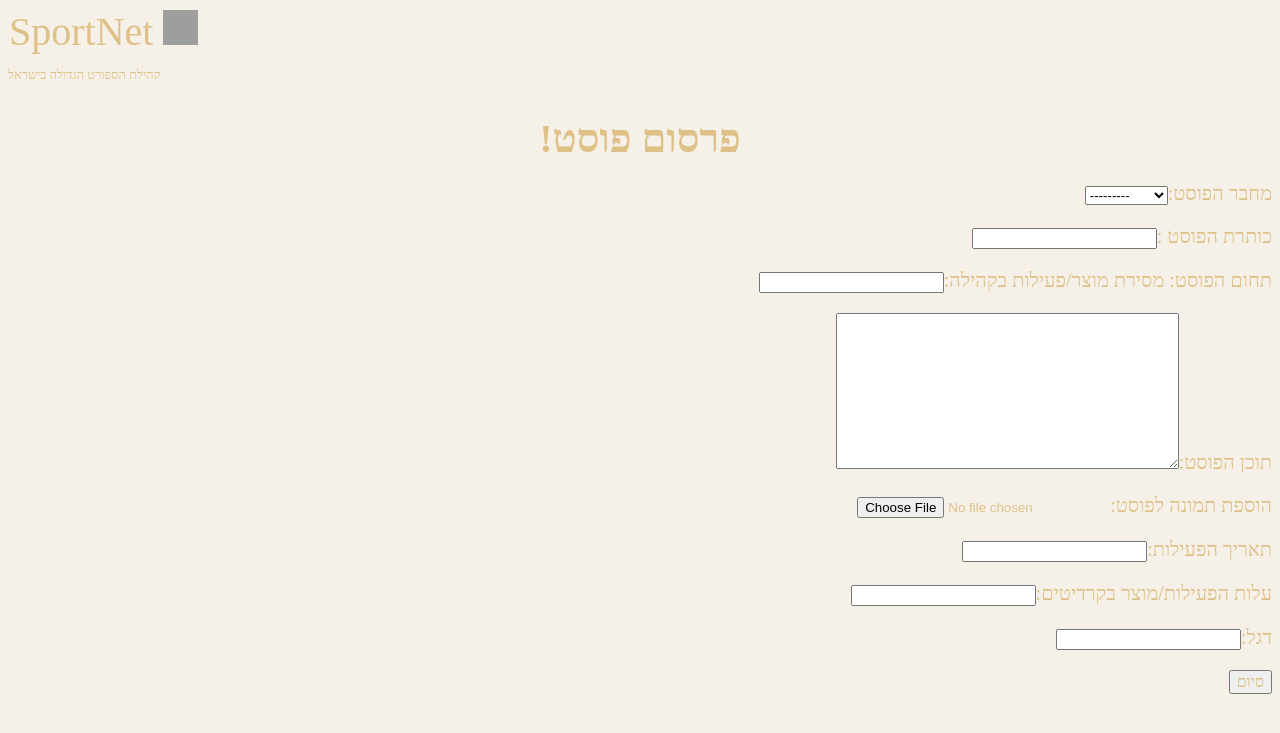
After one commit to oriyahazan/SportNet-Django-Project, a Django app: page /CreatPost/ in a window 1280 px wide. The commit adds this page. Shown: the top 733 px of the page. Run offline with Django 3.2, Linux system fonts and the light colour scheme; data comes from the database, SQL or seed files in the repository; both versions use the stored data as it was after the commit; some web fonts are replaced; grey boxes are pictures that could not be loaded.

Commit message:
CreatPost

```diff
--- a/blog/forms.py
+++ b/blog/forms.py
@@ -21,3 +21,8 @@ class MissionForm(forms.ModelForm):
     class Meta:
         model = models.Mission
         fields = ['title','content']
+
+class PostForm(forms.ModelForm):
+    class Meta:
+        model = models.Post
+        fields = ['scope','title','content','thumb','date_posted','credit','author','flag']
--- a/blog/models.py
+++ b/blog/models.py
@@ -2,14 +2,14 @@ from django.db import models
 from django.utils import timezone
 from django.contrib.auth.models import User
 
-class Post(models.Model):
-    title= models.CharField(max_length=100)
-    content= models.TextField()
-    date_posted = models.DateTimeField(default=timezone.now)
-    author = models.ForeignKey(User , on_delete=models.CASCADE) #if user deleted we want to delete his post
+# class Post(models.Model):
+#     title= models.CharField(max_length=100)
+#     content= models.TextField()
+#     date_posted = models.DateTimeField(default=timezone.now)
+#     author = models.ForeignKey(User , on_delete=models.CASCADE) #if user deleted we want to delete his post
 
-    def __str__(self):
-        return self.title
+#     def __str__(self):
+#         return self.title
 
 
 class User(models.Model):
@@ -46,3 +46,16 @@ class Mission(models.Model):
 
     def __str__(self):
         return self.title
+
+class Post(models.Model):
+    scope=models.CharField(max_length=50 , default=0)
+    title= models.CharField(max_length=200)
+    content= models.TextField()
+    thumb=models.ImageField(default='default.png', blank=True)
+    date_posted = models.DateTimeField(default=timezone.now)
+    credit = models.IntegerField(default=0)
+    author=models.ForeignKey(User , default=None , on_delete=models.CASCADE)
+    flag=models.CharField(max_length=1 , default=0)
+
+    def _str_(self):
+        return self.title
--- /dev/null
+++ b/blog/templates/blog/CreatPost.html
@@ -0,0 +1,73 @@
+<!DOCTYPE html>
+<html lang="en" dir="ltr">
+  <head>
+    <meta charset="utf-8">
+    <title>SportNet</title>
+      <link rel="stylesheet" media="screen" href="https://fontlibrary.org//face/miri" type="text/css"/>
+      <link rel="stylesheet" media="screen" href="https://fontlibrary.org//face/great-vibes" type="text/css"/>
+      <style media="screen">
+      .logo{
+        font-size: 0.8em;
+        color: #d6ad60b4;
+
+      }
+
+      #Name{
+        font-size: 2.5em;
+        font-family: 'GreatVibesRegular';
+        font-weight: normal;
+        font-style: normal;
+        margin: 1px 1px 1px 1px;
+      }
+      body{
+         background-color: #f5f1e8;
+         font-family: 'MiriMedium';
+         font-weight: normal;
+         font-style: normal;
+         color: #d6ad60b4;
+      }
+
+
+    #hey{
+      font-size: 1.25em;
+      text-align: right;
+    }
+    #hey1{
+      font-size: 1em;
+      font-family: 'MiriMedium';
+      font-weight: normal;
+      font-style: normal;
+      text-align: right;
+      color: #d6ad60b4;
+    }
+    h2{
+      margin-top: 10px;
+      text-align: center;
+      font-size: 2.5em;
+      margin: 1px 1px 1px 1px;
+    }
+    </style>
+  </head>
+  <body>
+    <p class="logo" id="Name">SportNet <img id="im" src="https://i.pinimg.com/originals/66/81/9e/66819e22050aaff576c04cfade083c03.png" width="35px" height="35px"></p>
+   <p class="logo">קהילת הספורט הגדולה בישראל</p><br>
+    {% block content %}
+    <h2>!פרסום פוסט</h2>
+    <form class="send" action="{%url 'blog-CreatPost'%}" method="POST">
+      {% csrf_token %}
+      <p id="hey">{{formP.author}}:מחבר הפוסט</p>
+      <p id="hey">{{formP.title}}: כותרת הפוסט</p>
+      <p id="hey">{{formP.scope}}:תחום הפוסט: מסירת מוצר/פעילות בקהילה</p>
+      <p id="hey">{{formP.content}}:תוכן הפוסט</p>
+      <p id="hey">{{formP.thumb}}:הוספת תמונה לפוסט</p>
+      <p id="hey">{{formP.date_posted}}:תאריך הפעילות</p>
+      <p id="hey">{{formP.credit}}:עלות הפעילות/מוצר בקרדיטים</p>
+      <p id="hey">{{formP.flag}}:דגל</p>
+
+      <p id="hey1" ><input id="hey1" class="btn btn-outline-info" type="submit" value="סיום"></p>
+    {% endblock content %}
+
+    </form>
+
+  </body>
+</html>
--- a/blog/templates/blog/HomePageCommunity.html
+++ b/blog/templates/blog/HomePageCommunity.html
@@ -56,7 +56,7 @@
     <p class="logo" id="Name">SportNet</p>
     <p class="logo">קהילת הספורט הגדולה בישראל</p>
     <ul>
-        <li><a href="posts_page" align = "right" dir="rtl">פרסום פוסט</a></li>
+        <li><a href="{% url 'blog-CreatPost' %}" align = "right" dir="rtl">פרסום פוסט</a></li>
         <li><a href="RateTraining.html" align = "right" dir="rtl">דירוג אימונים</a></li>
         <li><a href="GiftFriend.html" align = "right" dir="rtl">תרום קרדיט</a></li>
         <li><a href="Posting.html" align = "right" dir="rtl">מענה על סקר</a></li>
--- a/blog/views.py
+++ b/blog/views.py
@@ -90,3 +90,15 @@ def AllDocAdm(request):
 def ComUserPage(request):
     comuser = User.objects.filter(role = 'community').order_by('full_name')
     return render(request , 'blog/ComUserPage.html' ,{'comuser': comuser})
+
+
+def CreatPost(request):
+    formP = forms.PostForm(request.POST, request.FILES)
+    if request.method == 'POST':
+        if formP.is_valid():
+            print("s")
+            formP.save()
+            return render(request,'blog/HomePageCommunity.html')
+    else:
+        print('invalid')
+    return render(request , 'blog/CreatPost.html',{'formP':formP})
--- a/sportnet_web/urls.py
+++ b/sportnet_web/urls.py
@@ -19,6 +19,8 @@ from django.contrib.auth import views as auth_views #
 from django.urls import path, include
 #from users import views as user_views
 from blog import views
+from django.contrib.staticfiles.urls import staticfiles_urlpatterns
+
 
 urlpatterns = [
 
@@ -38,5 +40,8 @@ urlpatterns = [
     path('ComUserPage/' , views.ComUserPage , name='blog-ComUserPage'),
     # path('ResetPassword/' , views.ResetPassword , name='blog-ResetPassword'),
     # path('AfterPassword/' , views.AfterPassword , name='blog-AfterPassword'),
-    #path('CreatPost/' , views.CreatPost , name='blog-CreatPost'),
+    path('CreatPost/' , views.CreatPost , name='blog-CreatPost'),
 ]
+
+
+urlpatterns += staticfiles_urlpatterns()
```
Also changed, not shown: db.sqlite3, 2 other files.
